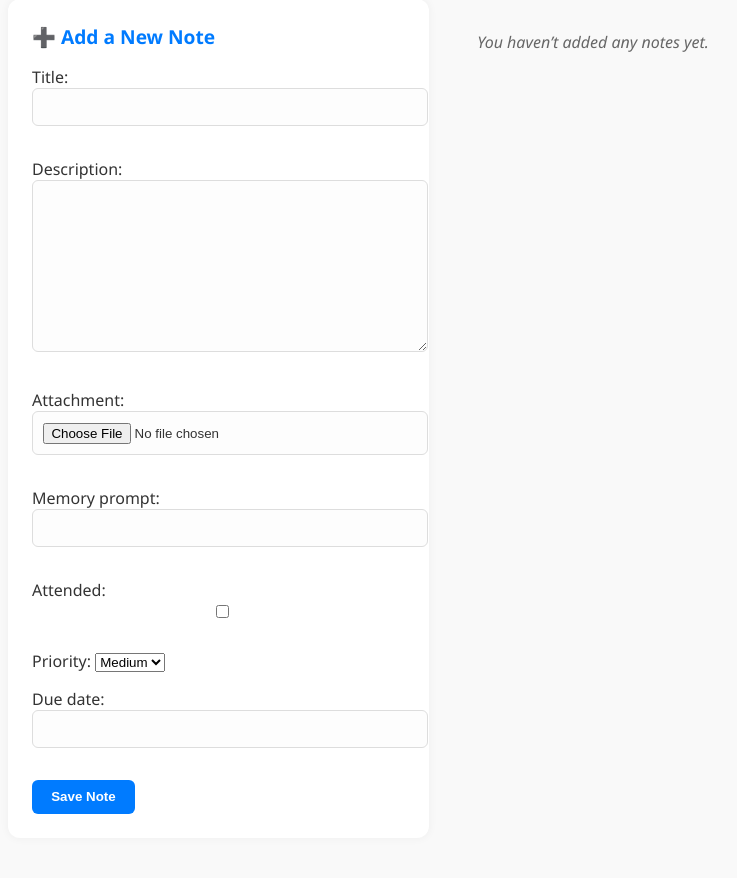
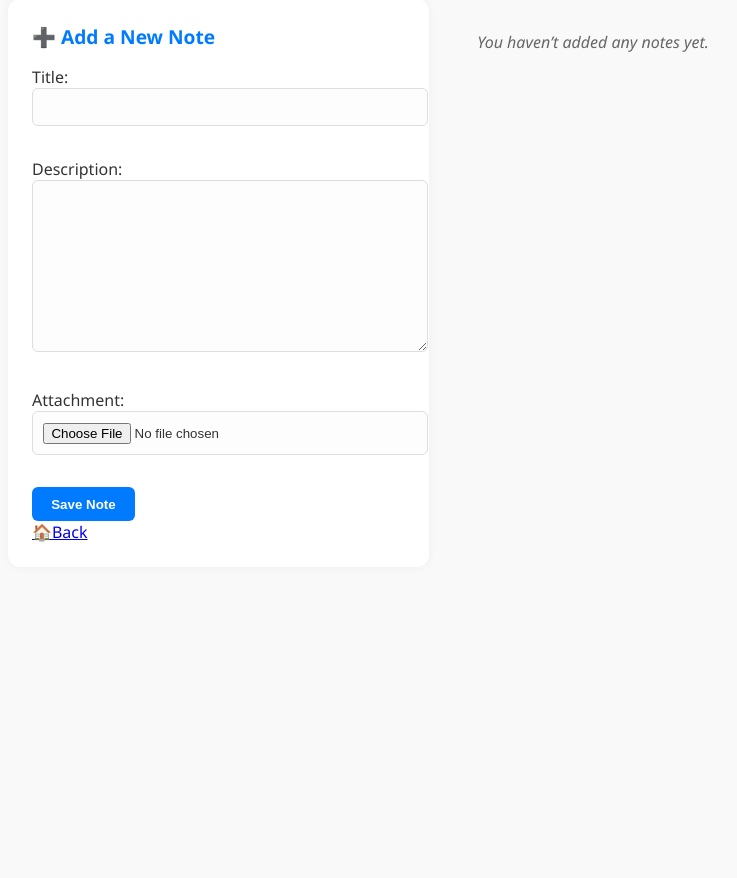
Before and after one commit to Ananya394/To_Do_List, a Django app: page /my-notes/ in a window 1280 px wide. Shown: the part 126-1004 px from the top of the page, without its empty margins (32-769 px from the left). After the commit the page ends 668 px from the top, so only its background shows below. Run offline with Django 5.2, Linux system fonts and the light colour scheme; a user stored in the database is signed in; data comes from the database, SQL or seed files in the repository; both versions use the stored data as it was after the commit.

Commit message:
final change done

```diff
--- a/routine/forms.py
+++ b/routine/forms.py
@@ -74,7 +74,7 @@
 class MyNoteForm(forms.ModelForm):
     class Meta:
         model = MyNote
-        fields = ['title', 'description', 'attachment', 'memory_prompt', 'attended', 'priority', 'due_date']
+        fields = ['title', 'description', 'attachment']
 
     # You can add any custom validation or styling here if needed
 
--- a/templates/routine/my_notes.html
+++ b/templates/routine/my_notes.html
@@ -149,6 +149,12 @@
         {% csrf_token %}
         {{ form.as_p }}
         <button type="submit">Save Note</button>
+        <div class="text-center mb-4">
+  <a href="{% url 'dashboard' %}" class="btn btn-primary px-4 py-2 shadow-sm">
+    🏠Back
+  </a>
+</div>
+
       </form>
     </div>
 
@@ -162,15 +168,23 @@
               <p>{{ note.description }}</p>
             {% endif %}
             {% if note.attachment %}
-              <p>📎 <a href="{{ note.attachment.url }}" target="_blank">View Attachment</a></p>
-            {% endif %}
-            {% if note.memory_prompt %}
-              <p>🧠 <strong>Prompt:</strong> {{ note.memory_prompt }}</p>
-            {% endif %}
-            <div class="attended-line">
-              <span>✅</span>
-              <span>Reviewed: {{ note.attended|yesno:"Yes,No" }}</span>
-            </div>
+  <div class="mt-4 text-center">
+    {% with note.attachment.url|lower as file_url %}
+      {% if ".jpg" in file_url or ".jpeg" in file_url or ".png" in file_url or ".gif" in file_url %}
+        <img src="{{ note.attachment.url }}" alt="Attachment"
+             style="width: 150px; height: 200px; object-fit: cover; border-radius: 8px; box-shadow: 0 0 6px rgba(0,0,0,0.2);">
+      {% elif ".pdf" in file_url %}
+        <embed src="{{ note.attachment.url }}"
+               type="application/pdf"
+               style="width: 150px; height: 200px; border-radius: 8px; box-shadow: 0 0 6px rgba(0,0,0,0.2);" />
+      {% else %}
+        <a href="{{ note.attachment.url }}" target="_blank" class="btn btn-outline-primary">Open Attachment</a>
+      {% endif %}
+    {% endwith %}
+  </div>
+{% endif %}
+
+
             <div class="note-meta">🕒 {{ note.created_at|date:"M d, Y - H:i" }}</div>
           </div>
 
```
Also changed, not shown: templates/routine/activity_list.html (+6 -1 lines), templates/routine/efficiency_report.html (+8 -0 lines), db.sqlite3, media/mynotes/Screenshot_2023-12-31_171529.png (added), 2 other files.
